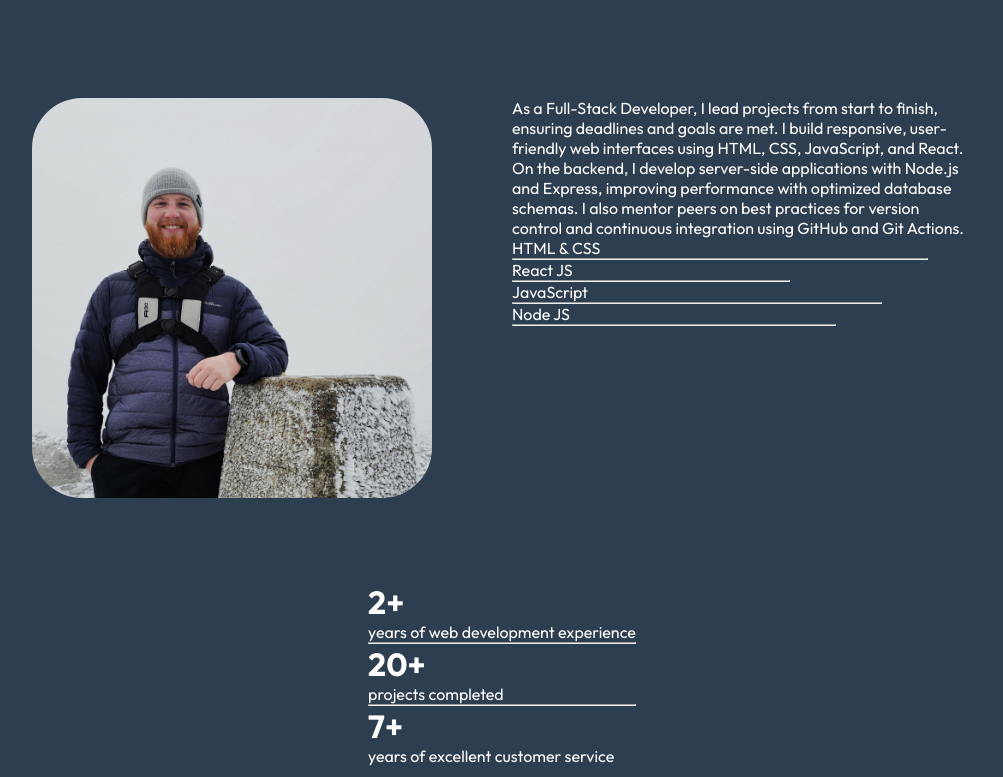
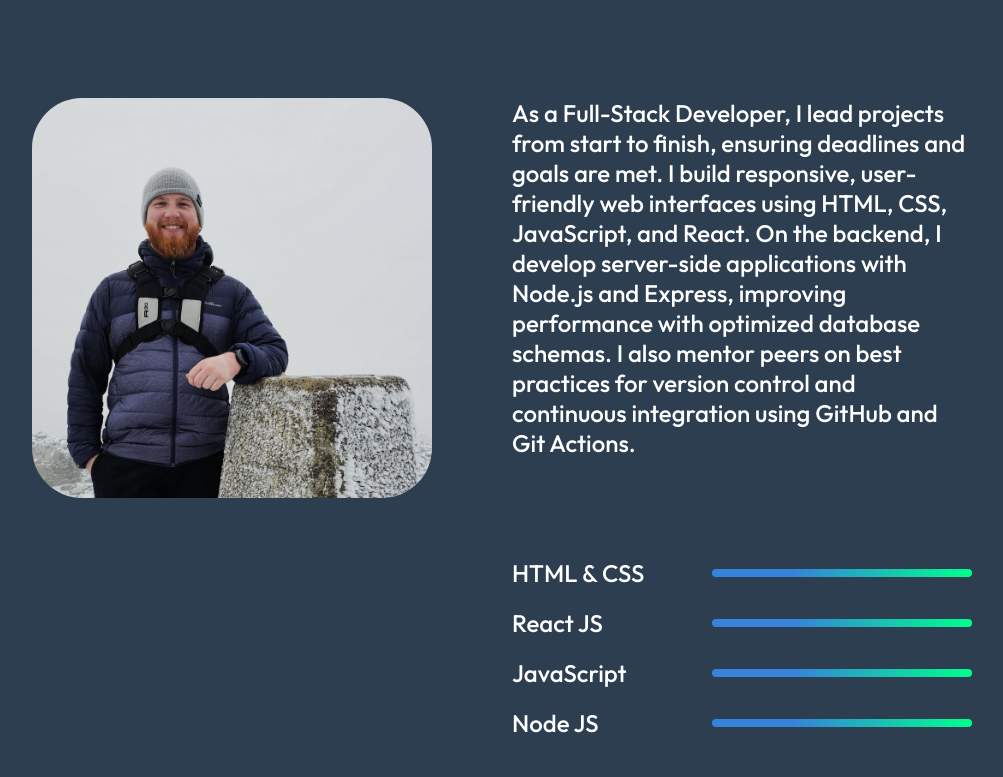
Before and after one commit to the-real-chrisp/react_portfolio, a React (Vite) app: page / in a window 1280 px wide. Shown: the part 1363-2140 px from the top of the page, without its empty margins (138-1141 px from the left). Built offline with nearby package versions, Linux system fonts and the light colour scheme.

Commit message:
added styling for About Me section for the right hand side

```diff
--- a/src/Components/About/About.css
+++ b/src/Components/About/About.css
@@ -22,3 +22,45 @@
     display: flex;
     gap: 80px;
 }
+
+.about-right{
+    display: flex;
+    flex-direction: column;
+    gap: 80px;
+}
+
+.about-para{
+    display: flex;
+    flex-direction: column;
+    gap: 20px;
+    font-size: 24px;
+    font-weight: 500;
+}
+
+.about-skills{
+    display: flex;
+    flex-direction: column;
+    gap: 20px;
+}
+
+.about-skill{
+    display: flex;
+    gap: 50px;
+    align-items: center;
+    transition: 0.3s;
+}
+
+.about-skill p{
+    min-width: 150px;
+    font-size: 24px;
+    font-weight: 500;
+}
+
+.about-skill hr{
+    outline: none;
+    border: none;
+    width: 50%;
+    height: 8px;
+    border-radius: 50px;
+    background: linear-gradient(90deg, rgba(53,131,218,1) 31%, rgba(0,255,141,1) 100%);
+}
```
